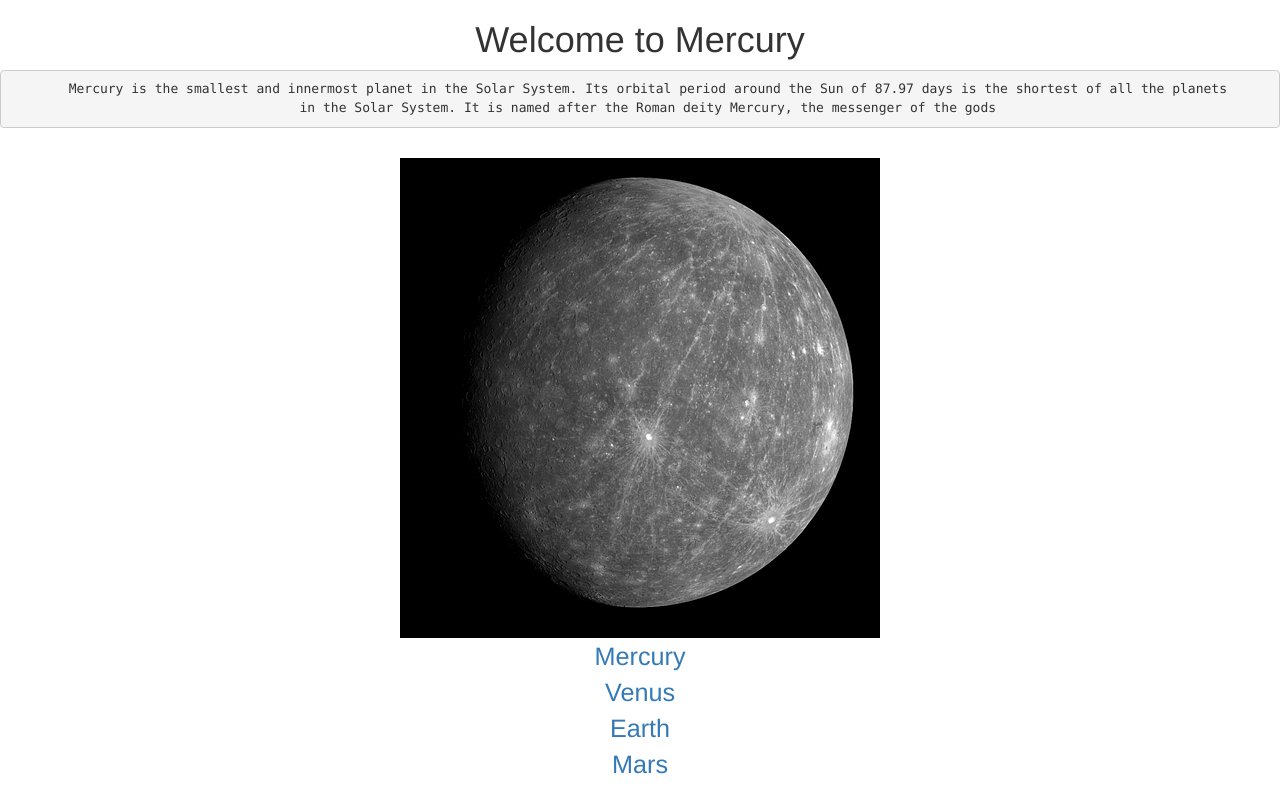
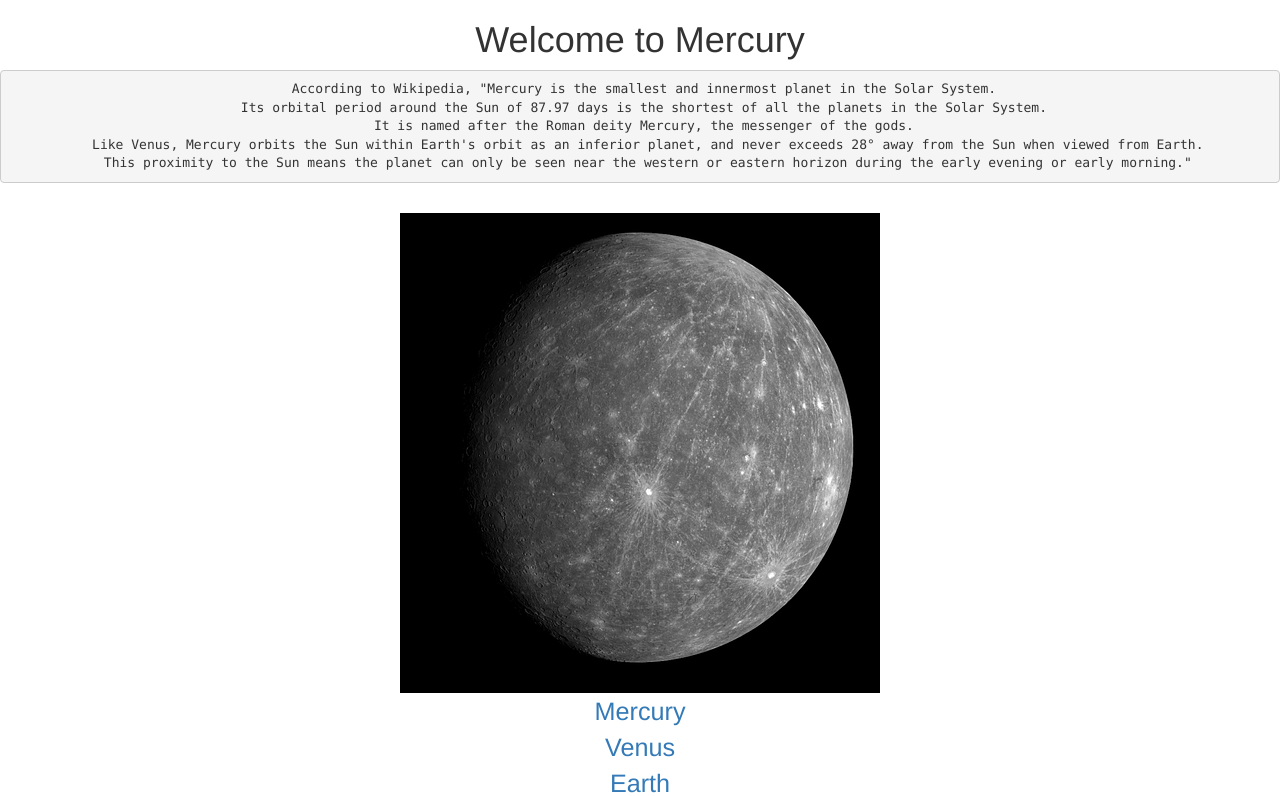
Before and after one commit to adiaw5/cst366-lab4, a Node server app: page /mercury in a window 1280 px wide. Shown: the top 796 px of the page. Run offline with Node 20, Linux system fonts and the light colour scheme; some libraries are stand-ins or nearby versions.

Commit message:
update  commit of planets site

```diff
--- a/views/index.html
+++ b/views/index.html
@@ -7,6 +7,7 @@
   Venus, Earth, Mars, Jupiter, Saturn, Uranus, and Neptune. However only 4 are dicussed on this website.
   Click on a planet to know more about it
 </p>
+<br>
 <img src="/img/solar-system-439046__480.jpg" alt="The Solar System"> <br>
 <% include partials/navigation.ejs %>
 <% include partials/footer.ejs %>
--- a/views/mercury.html
+++ b/views/mercury.html
@@ -3,8 +3,11 @@
   Welcome to Mercury
 </h1>
 <pre>
-  Mercury is the smallest and innermost planet in the Solar System. Its orbital period around the Sun of 87.97 days is the shortest of all the planets
-  in the Solar System. It is named after the Roman deity Mercury, the messenger of the gods
+  According to Wikipedia, "Mercury is the smallest and innermost planet in the Solar System.
+  Its orbital period around the Sun of 87.97 days is the shortest of all the planets in the Solar System.
+  It is named after the Roman deity Mercury, the messenger of the gods.
+  Like Venus, Mercury orbits the Sun within Earth's orbit as an inferior planet, and never exceeds 28° away from the Sun when viewed from Earth.
+  This proximity to the Sun means the planet can only be seen near the western or eastern horizon during the early evening or early morning."
 </pre>
 <br>
 <img src="/img/mercury-11591__480.png" alt="The Solar System"> <br>
--- a/views/venus.html
+++ b/views/venus.html
@@ -3,8 +3,8 @@
   Welcome to Venus
 </h1>
 <pre>
-  Mercury is the smallest and innermost planet in the Solar System. Its orbital period around the Sun of 87.97 days is the shortest of all the planets
-  in the Solar System. It is named after the Roman deity Mercury, the messenger of the gods
+  According to Wikipedia, Venus is the second planet from the Sun, orbiting it every 224.7 Earth days. It has the longest rotation period of any planet in the Solar
+  System and rotates in the opposite direction to most other planets. It does not have any natural satellites. It is named after the Roman goddess of love and beauty.
 </pre>
 <br>
 <img src="/img/venus.jpg" alt="The Solar System"> <br>
```
Also changed, not shown: 1 other file.
